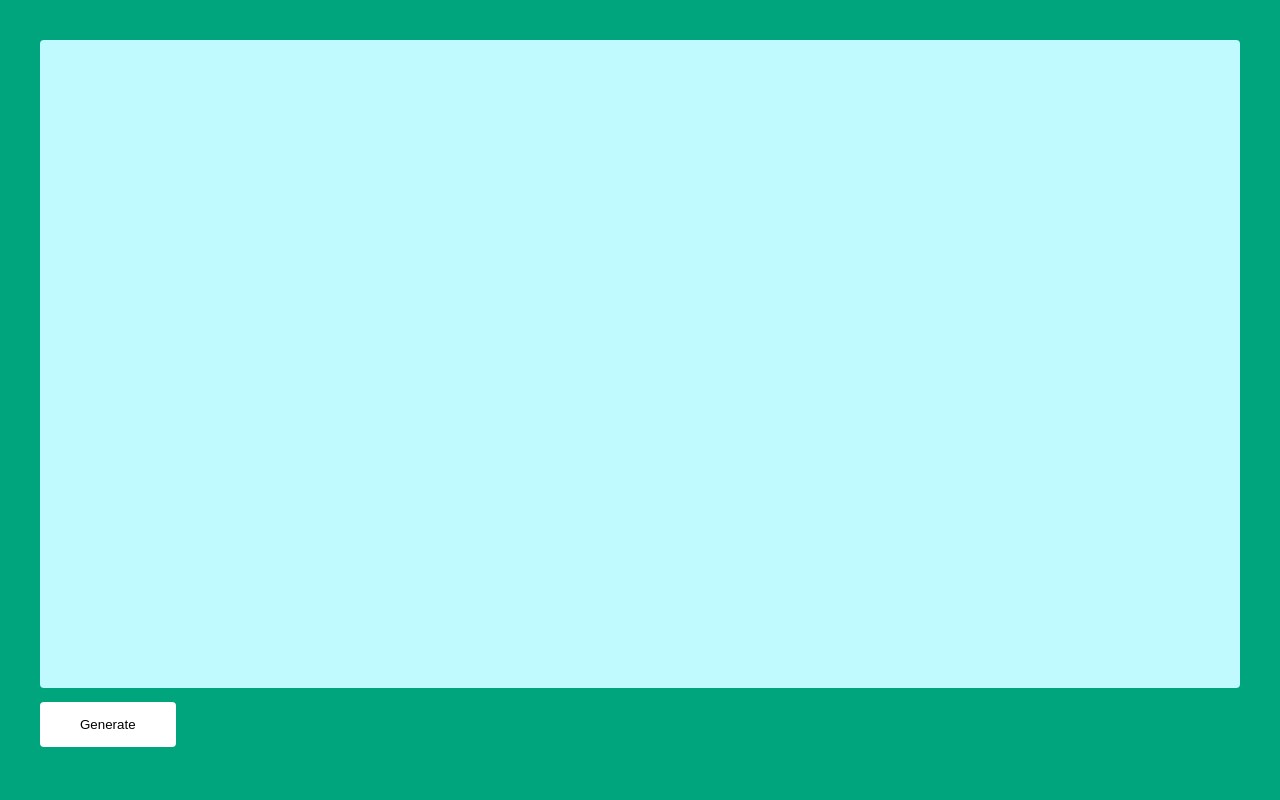
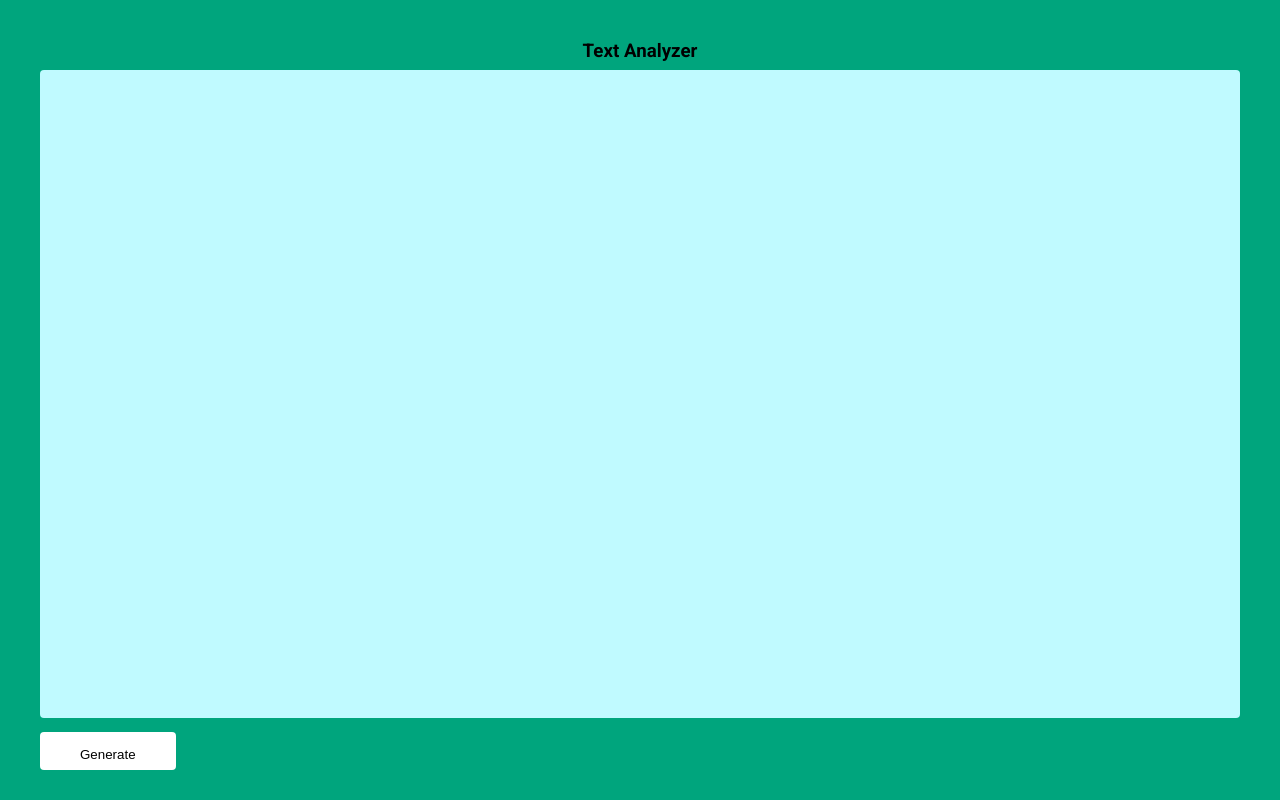
Before and after one commit to kousik-hub76/Text_analyzer, a website: page index.html in a window 1280 px wide. Drawn offline with Linux system fonts and the light colour scheme.

Commit message:
second commit

```diff
--- a/css/style.css
+++ b/css/style.css
@@ -30,6 +30,10 @@ body {
   padding: 40px;
   row-gap: 40px;
 }
+.text-a{
+  text-align: center;
+  padding-bottom: 0.5rem;
+}
 textarea {
   width: 100%;
   height: 90%;
@@ -47,6 +51,7 @@ button {
   background-color: #fff;
   padding: 15px 40px;
   border-radius: 4px;
+  padding-bottom: 0.5rem;
 }
 textarea:focus {
   outline: none;
--- a/index.html
+++ b/index.html
@@ -16,6 +16,7 @@
   </head>
   <body>
     <div class="text-wrapper">
+      <h3 class="text-a">Text Analyzer</h3>
       <textarea id="text" spellcheck="false"></textarea>
       <button onclick="setText()">Generate</button>
     </div>
```
